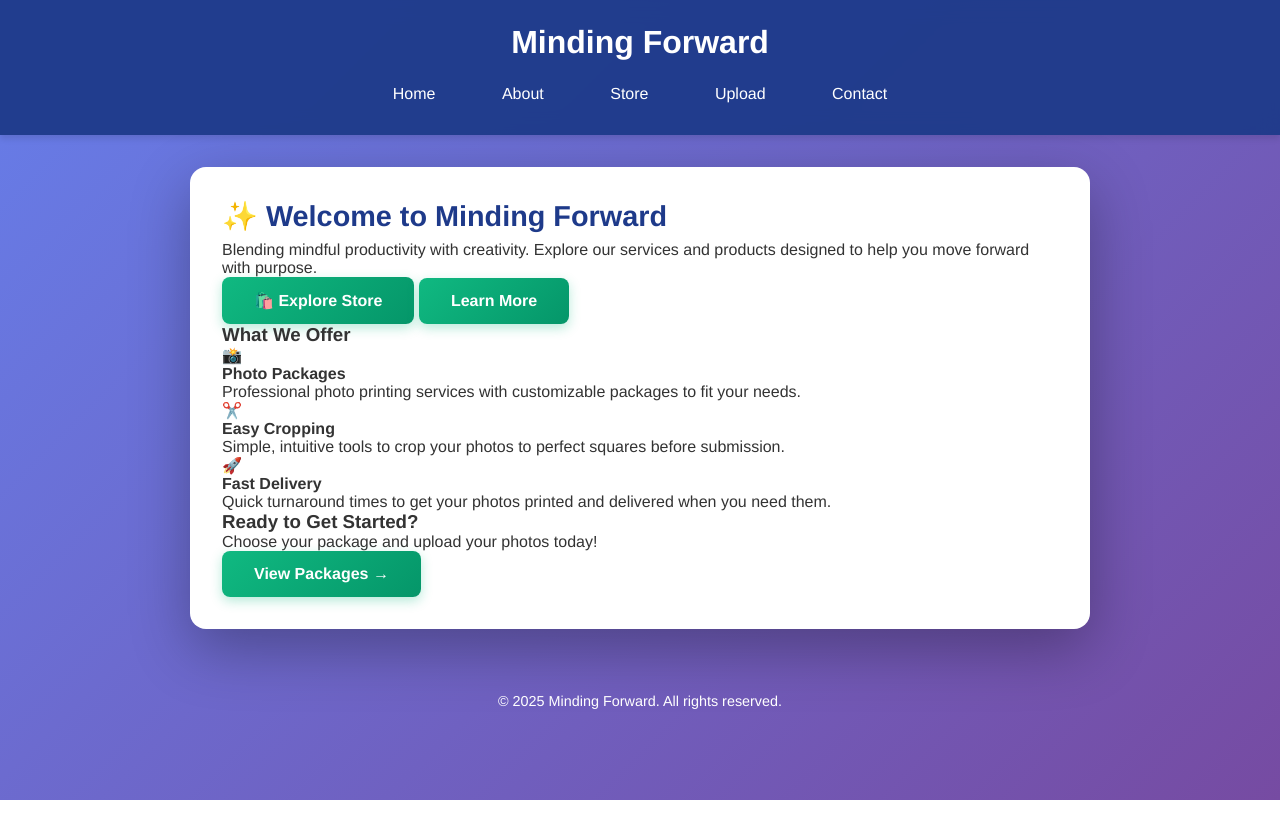
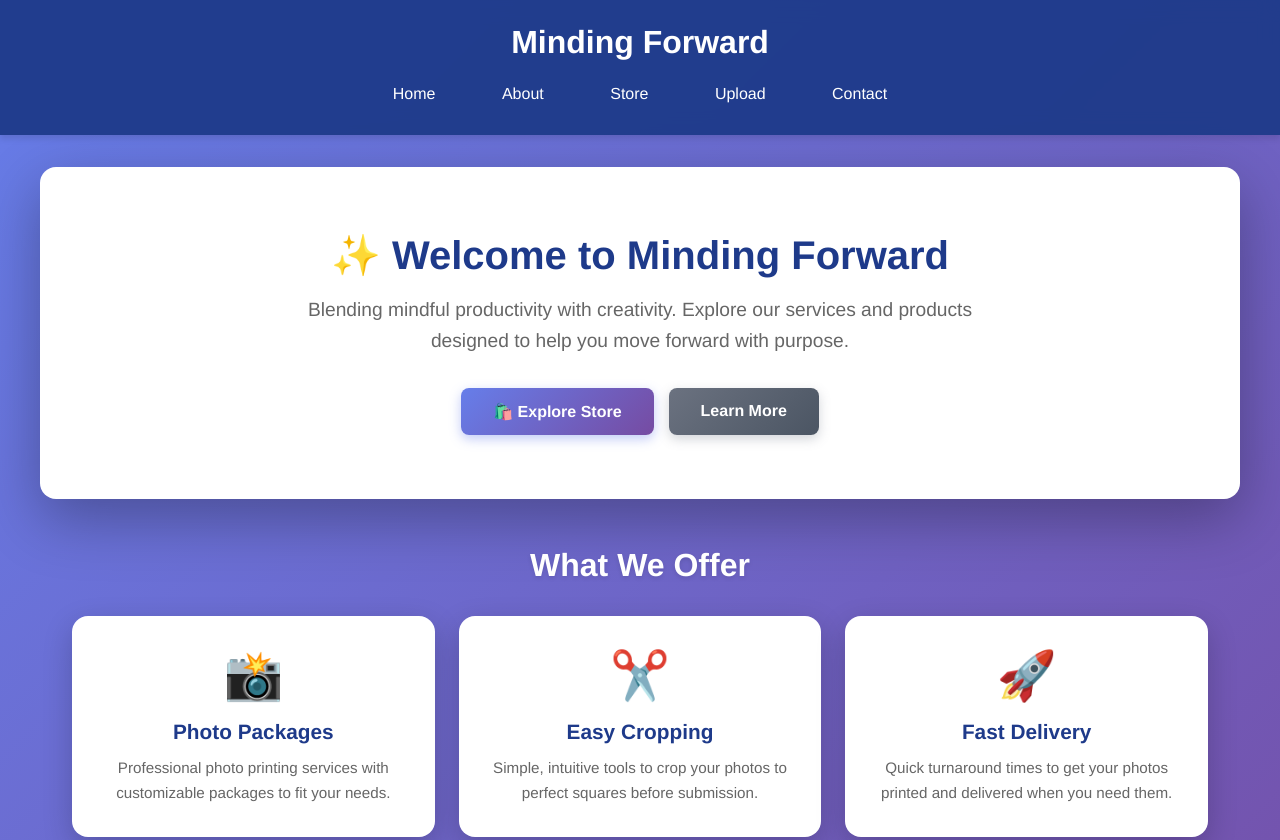
Before and after one commit to bruno-mayo/MyIntro, a plain HTML site: page index.html in a window 1280 px wide. Shown: the top 840 px of the page. Before the commit the page ends 800 px from the top, so only its background shows below. Drawn offline with Linux system fonts and the light colour scheme.

Commit message:
Update style.css
Claude style change teat

```diff
--- a/style.css
+++ b/style.css
@@ -280,6 +280,160 @@ footer {
   font-size: 0.9rem;
 }
 
+/* ============ HOME PAGE STYLES ============ */
+.home-main {
+  padding: 0;
+  margin: 0;
+  max-width: 100%;
+  background: transparent;
+  box-shadow: none;
+}
+
+.hero {
+  background: white;
+  border-radius: 16px;
+  box-shadow: 0 20px 60px rgba(0,0,0,0.3);
+  margin: 2rem auto;
+  max-width: 1200px;
+  padding: 4rem 2rem;
+  text-align: center;
+}
+
+.hero-content h2 {
+  font-size: 2.5rem;
+  color: #1e3a8a;
+  margin-bottom: 1rem;
+  line-height: 1.2;
+}
+
+.hero-description {
+  font-size: 1.2rem;
+  color: #666;
+  max-width: 700px;
+  margin: 0 auto 2rem;
+  line-height: 1.6;
+}
+
+.hero-buttons {
+  display: flex;
+  gap: 15px;
+  justify-content: center;
+  flex-wrap: wrap;
+  margin-top: 2rem;
+}
+
+.btn-primary {
+  background: linear-gradient(135deg, #667eea 0%, #764ba2 100%);
+  box-shadow: 0 4px 12px rgba(102, 126, 234, 0.4);
+}
+
+.btn-primary:hover {
+  box-shadow: 0 6px 20px rgba(102, 126, 234, 0.5);
+}
+
+.btn-secondary {
+  background: linear-gradient(135deg, #6b7280 0%, #4b5563 100%);
+  box-shadow: 0 4px 12px rgba(107, 114, 128, 0.3);
+}
+
+.btn-secondary:hover {
+  box-shadow: 0 6px 20px rgba(107, 114, 128, 0.4);
+}
+
+/* Features Section */
+.features {
+  max-width: 1200px;
+  margin: 3rem auto;
+  padding: 0 2rem;
+  text-align: center;
+}
+
+.features h3 {
+  font-size: 2rem;
+  color: white;
+  margin-bottom: 2rem;
+  text-shadow: 0 2px 4px rgba(0,0,0,0.1);
+}
+
+.features-grid {
+  display: grid;
+  grid-template-columns: repeat(auto-fit, minmax(280px, 1fr));
+  gap: 24px;
+  margin-top: 2rem;
+}
+
+.feature-card {
+  background: white;
+  border-radius: 16px;
+  padding: 2rem;
+  box-shadow: 0 10px 30px rgba(0,0,0,0.2);
+  transition: all 0.3s;
+  text-align: center;
+}
+
+.feature-card:hover {
+  transform: translateY(-8px);
+  box-shadow: 0 15px 40px rgba(0,0,0,0.3);
+}
+
+.feature-icon {
+  font-size: 3rem;
+  margin-bottom: 1rem;
+}
+
+.feature-card h4 {
+  font-size: 1.3rem;
+  color: #1e3a8a;
+  margin-bottom: 0.75rem;
+}
+
+.feature-card p {
+  color: #666;
+  line-height: 1.6;
+  font-size: 0.95rem;
+}
+
+/* CTA Section */
+.cta-section {
+  max-width: 1200px;
+  margin: 4rem auto 3rem;
+  padding: 0 2rem;
+}
+
+.cta-content {
+  background: linear-gradient(135deg, #1e3a8a 0%, #3b82f6 100%);
+  border-radius: 16px;
+  padding: 3rem 2rem;
+  text-align: center;
+  box-shadow: 0 20px 60px rgba(0,0,0,0.3);
+}
+
+.cta-content h3 {
+  font-size: 2rem;
+  color: white;
+  margin-bottom: 1rem;
+}
+
+.cta-content p {
+  font-size: 1.1rem;
+  color: rgba(255,255,255,0.9);
+  margin-bottom: 2rem;
+}
+
+.btn-large {
+  padding: 16px 40px;
+  font-size: 1.1rem;
+  background: white;
+  color: #1e3a8a;
+  box-shadow: 0 4px 12px rgba(255,255,255,0.3);
+}
+
+.btn-large:hover {
+  background: #f0f9ff;
+  transform: translateY(-2px);
+  box-shadow: 0 6px 20px rgba(255,255,255,0.4);
+}
+
 /* ============ RESPONSIVE ============ */
 @media (max-width: 768px) {
   main {
@@ -304,6 +458,52 @@ footer {
   #cropperContainer {
     min-height: 300px;
   }
+
+  /* Home page responsive */
+  .hero {
+    padding: 2rem 1.5rem;
+    margin: 1rem;
+  }
+
+  .hero-content h2 {
+    font-size: 1.8rem;
+  }
+
+  .hero-description {
+    font-size: 1rem;
+  }
+
+  .hero-buttons {
+    flex-direction: column;
+  }
+
+  .hero-buttons .btn {
+    width: 100%;
+  }
+
+  .features {
+    padding: 0 1rem;
+  }
+
+  .features h3 {
+    font-size: 1.5rem;
+  }
+
+  .features-grid {
+    grid-template-columns: 1fr;
+  }
+
+  .cta-section {
+    padding: 0 1rem;
+  }
+
+  .cta-content {
+    padding: 2rem 1.5rem;
+  }
+
+  .cta-content h3 {
+    font-size: 1.5rem;
+  }
 }
 
 @media (max-width: 480px) {
@@ -317,4 +517,8 @@ footer {
     width: 100%;
     padding: 12px 24px;
   }
+
+  .hero-content h2 {
+    font-size: 1.5rem;
+  }
 }
```
